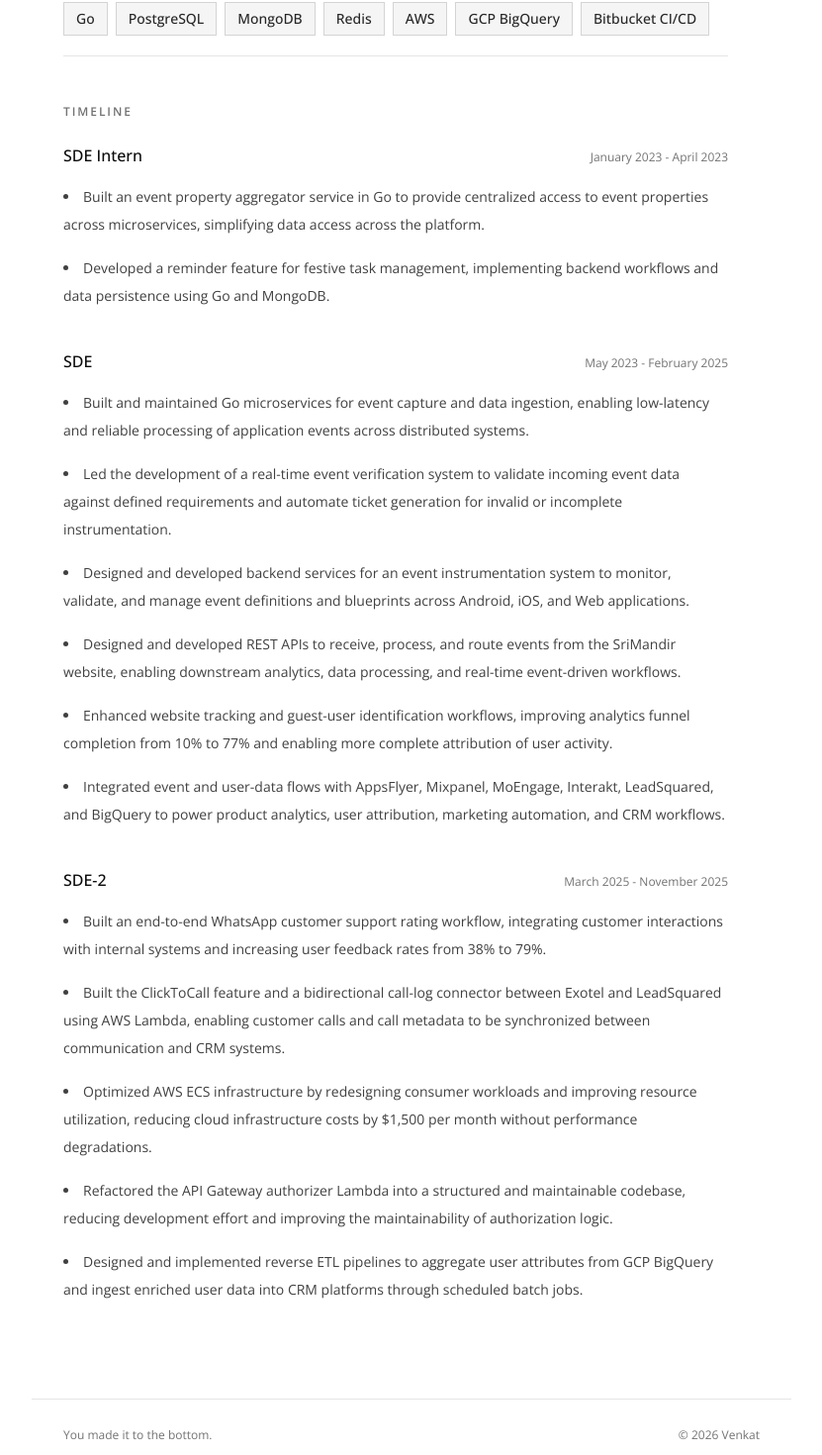
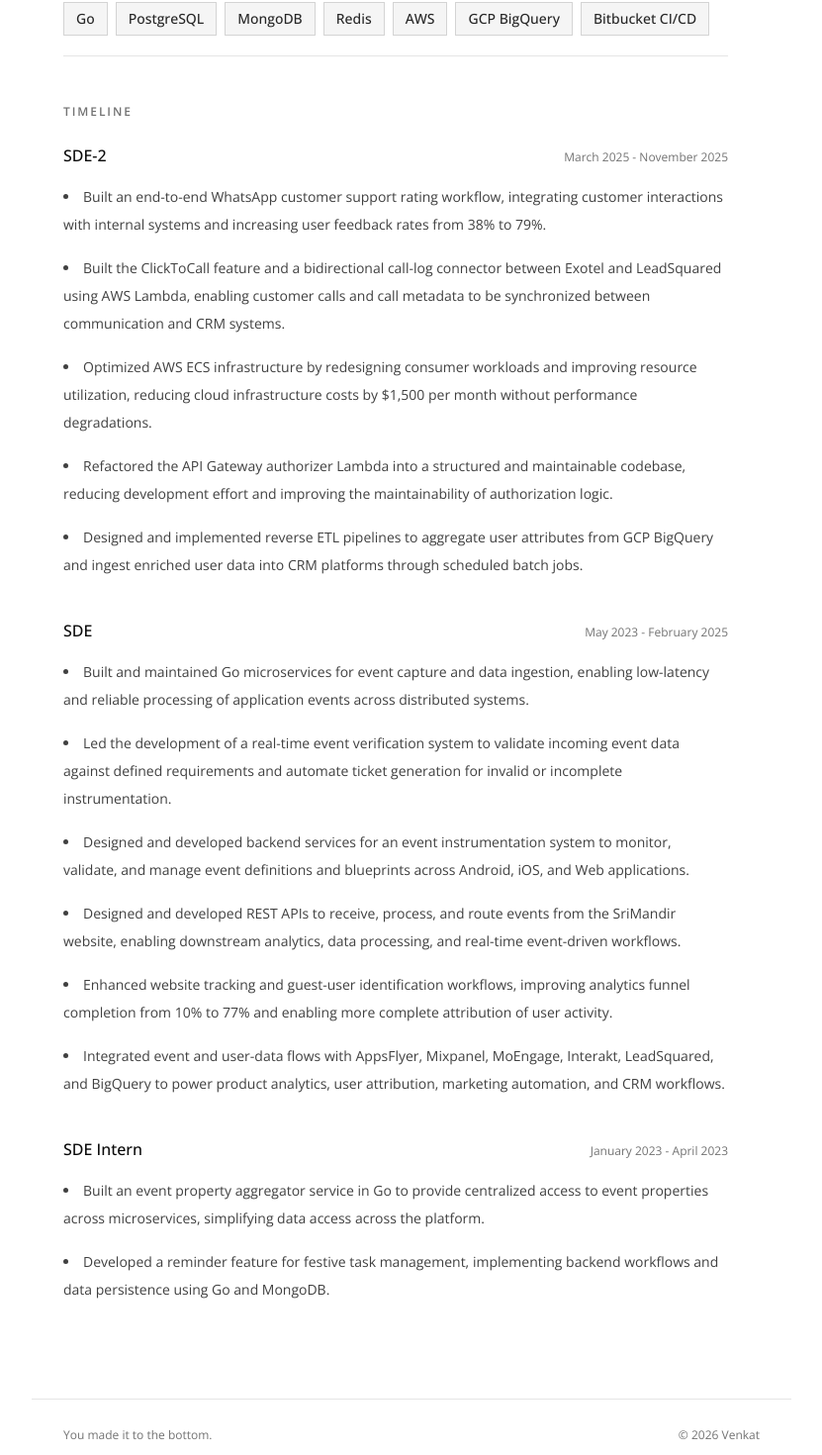
Before and after one commit to venkxycodes/portfolio, a React (Vite) app: page /work/appsforbharat in a window 1280 px wide. Shown: the part 483-1953 px from the top of the page at 99% size, without its empty margins (224-1055 px from the left). Built offline with nearby package versions, Linux system fonts and the light colour scheme.

Commit message:
Order AppsForBharat timeline newest first

```diff
--- a/src/data/experiences.ts
+++ b/src/data/experiences.ts
@@ -26,9 +26,12 @@
     bullets: [],
     timeline: [
       {
-        role: 'SDE Intern', dates: 'January 2023 - April 2023', bullets: [
-          'Built an event property aggregator service in Go to provide centralized access to event properties across microservices, simplifying data access across the platform.',
-          'Developed a reminder feature for festive task management, implementing backend workflows and data persistence using Go and MongoDB.',
+        role: 'SDE-2', dates: 'March 2025 - November 2025', bullets: [
+          'Built an end-to-end WhatsApp customer support rating workflow, integrating customer interactions with internal systems and increasing user feedback rates from 38% to 79%.',
+          'Built the ClickToCall feature and a bidirectional call-log connector between Exotel and LeadSquared using AWS Lambda, enabling customer calls and call metadata to be synchronized between communication and CRM systems.',
+          'Optimized AWS ECS infrastructure by redesigning consumer workloads and improving resource utilization, reducing cloud infrastructure costs by $1,500 per month without performance degradations.',
+          'Refactored the API Gateway authorizer Lambda into a structured and maintainable codebase, reducing development effort and improving the maintainability of authorization logic.',
+          'Designed and implemented reverse ETL pipelines to aggregate user attributes from GCP BigQuery and ingest enriched user data into CRM platforms through scheduled batch jobs.',
         ],
       },
       {
@@ -42,12 +45,9 @@
         ],
       },
       {
-        role: 'SDE-2', dates: 'March 2025 - November 2025', bullets: [
-          'Built an end-to-end WhatsApp customer support rating workflow, integrating customer interactions with internal systems and increasing user feedback rates from 38% to 79%.',
-          'Built the ClickToCall feature and a bidirectional call-log connector between Exotel and LeadSquared using AWS Lambda, enabling customer calls and call metadata to be synchronized between communication and CRM systems.',
-          'Optimized AWS ECS infrastructure by redesigning consumer workloads and improving resource utilization, reducing cloud infrastructure costs by $1,500 per month without performance degradations.',
-          'Refactored the API Gateway authorizer Lambda into a structured and maintainable codebase, reducing development effort and improving the maintainability of authorization logic.',
-          'Designed and implemented reverse ETL pipelines to aggregate user attributes from GCP BigQuery and ingest enriched user data into CRM platforms through scheduled batch jobs.',
+        role: 'SDE Intern', dates: 'January 2023 - April 2023', bullets: [
+          'Built an event property aggregator service in Go to provide centralized access to event properties across microservices, simplifying data access across the platform.',
+          'Developed a reminder feature for festive task management, implementing backend workflows and data persistence using Go and MongoDB.',
         ],
       },
     ],
```
